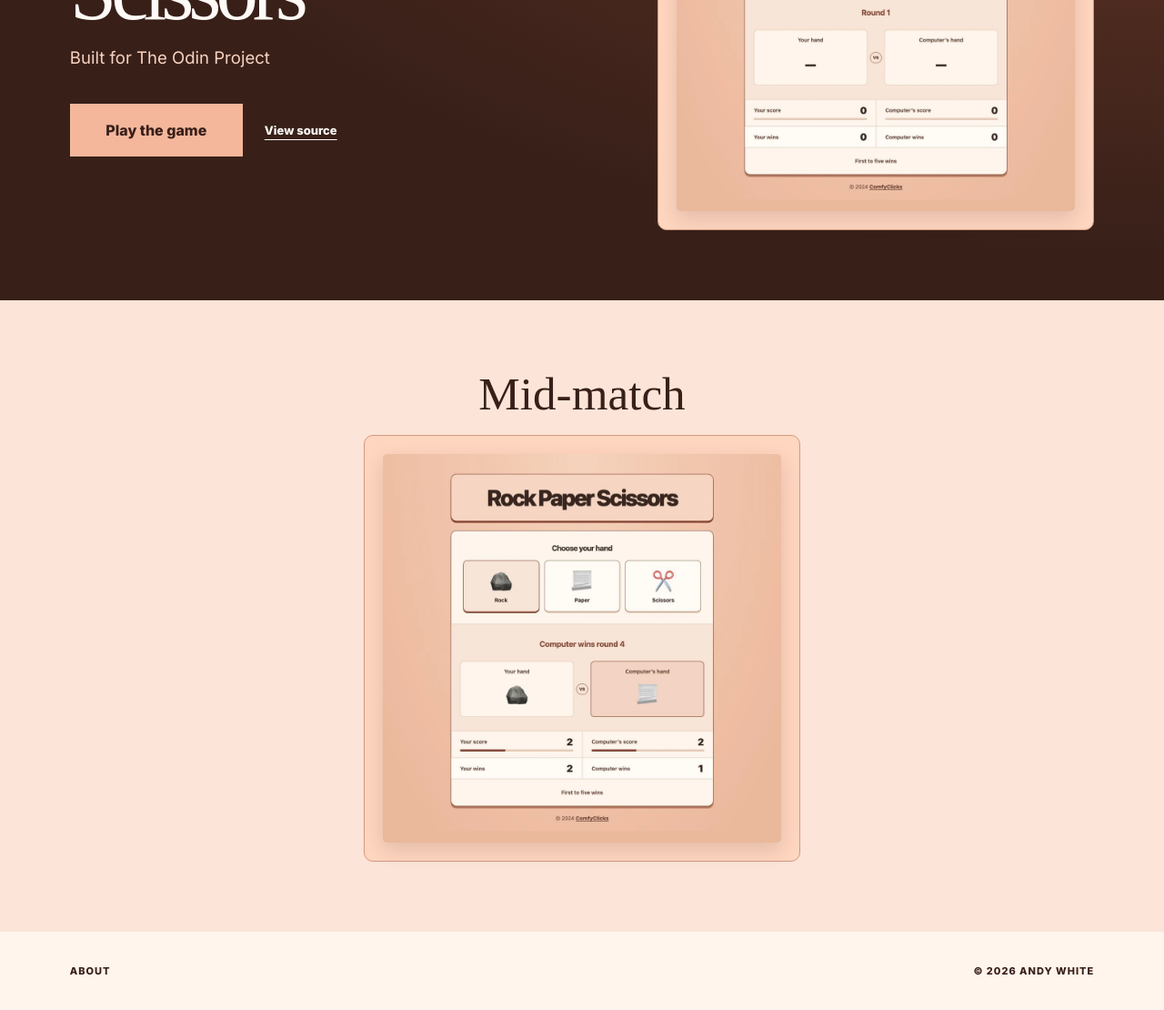
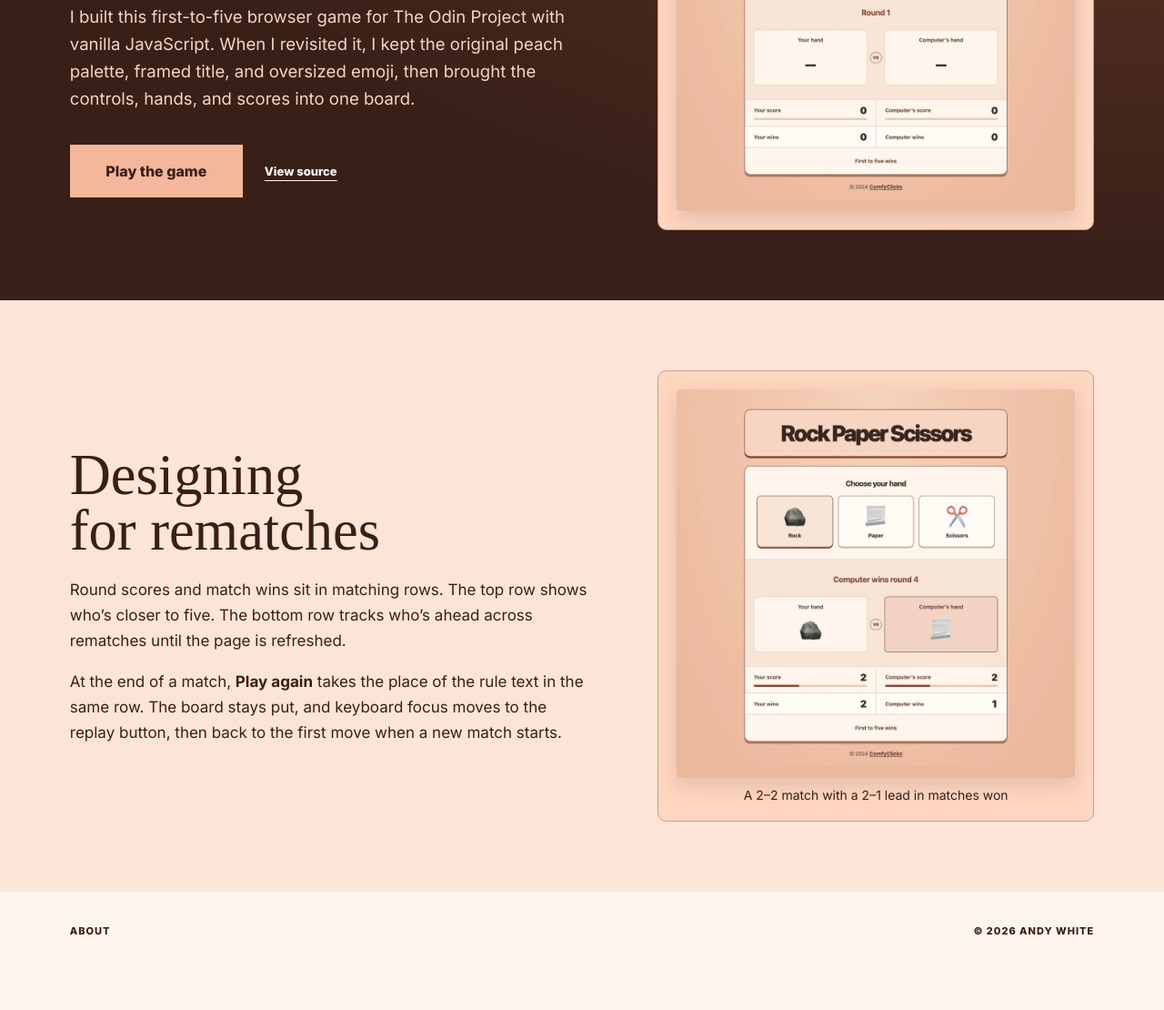
Before and after one commit to ComfyClicks/comfyclicks.github.io, a plain HTML site: page projects/rock-paper-scissors.html in a window 1280 px wide. Shown: the part 371-1481 px from the top of the page at 91% size. After the commit the page ends 1437 px from the top, so only its background shows below. Drawn offline with Linux system fonts and the light colour scheme; a web font is replaced by a local one.

Commit message:
Explain the design of Rock Paper Scissors rematches

```diff
--- a/projects/rock-paper-scissors.css
+++ b/projects/rock-paper-scissors.css
@@ -76,14 +76,23 @@
   padding-block: clamp(2.5rem, 6vw, 5rem);
 }
 
-.rps-project .product-section h2 {
-  margin: 0 0 1.25rem;
-  text-align: center;
-  font: 400 clamp(2rem, 1.6rem + 2vw, 3.5rem)/1 "Libre Caslon Display", serif;
+.rps-project .rematch-copy {
+  max-inline-size: 36rem;
 }
 
-.rps-project .product-section figure {
-  margin-inline: auto;
+.rps-project .rematch-copy h2 {
+  margin: 0 0 1.25rem;
+  font: 400 clamp(2.25rem, 1.5rem + 3vw, 4.75rem)/.98 "Libre Caslon Display", serif;
+  text-wrap: balance;
+}
+
+.rps-project .rematch-copy p {
+  font-size: 1.0625rem;
+  line-height: 1.65;
+}
+
+.rps-project .rematch-copy p:last-child {
+  margin-block-end: 0;
 }
 
 @media (max-width: 800px) {
--- a/projects/rock-paper-scissors.html
+++ b/projects/rock-paper-scissors.html
@@ -4,7 +4,7 @@
   <meta charset="utf-8">
   <meta name="viewport" content="width=device-width, initial-scale=1">
   <title>Rock Paper Scissors | Andy White</title>
-  <meta name="description" content="Rock Paper Scissors, a browser game Andy White built for The Odin Project.">
+  <meta name="description" content="Andy White’s first-to-five browser game for The Odin Project, with a refreshed design and a running match tally.">
   <meta name="theme-color" content="#382019">
   <link rel="canonical" href="https://andywhite.cv/projects/rock-paper-scissors.html">
   <link rel="icon" href="../assets/favicon.svg" type="image/svg+xml">
@@ -12,7 +12,7 @@
   <link rel="preconnect" href="https://fonts.gstatic.com" crossorigin>
   <link href="https://fonts.googleapis.com/css2?family=Inter:wght@400;600;700;800&amp;family=Libre+Caslon+Display&amp;family=Space+Grotesk:wght@600;700&amp;display=swap" rel="stylesheet">
   <link rel="stylesheet" href="library-app.css?v=1">
-  <link rel="stylesheet" href="rock-paper-scissors.css?v=1">
+  <link rel="stylesheet" href="rock-paper-scissors.css?v=2">
 </head>
 <body class="rps-project">
   <a class="skip-link" href="#main-content">Skip to main content</a>
@@ -25,7 +25,7 @@
       <div class="case-hero-inner">
         <div class="hero-copy">
           <h1 id="project-title">Rock Paper Scissors</h1>
-          <p class="lede">Built for The Odin Project</p>
+          <p class="lede">I built this first-to-five browser game for The Odin Project with vanilla JavaScript. When I revisited it, I kept the original peach palette, framed title, and oversized emoji, then brought the controls, hands, and scores into one board.</p>
           <div class="hero-actions">
             <a class="button button-solid" href="https://comfyclicks.github.io/Rock-Paper-Scissors/">Play the game</a>
             <a class="text-link" href="https://github.com/ComfyClicks/Rock-Paper-Scissors">View source</a>
@@ -39,13 +39,20 @@
       </div>
     </section>
 
-    <section class="product-section" aria-labelledby="mid-match">
-      <h2 id="mid-match">Mid-match</h2>
-      <figure class="screen-stage game-screen">
-        <div class="screen-frame">
-          <img src="../assets/projects/rock-paper-scissors/midgame.webp" width="1066" height="1040" alt="After round four, the score is tied at two. You have two match wins and the computer has one." loading="lazy" decoding="async">
+    <section class="product-section" aria-labelledby="rematches">
+      <div class="case-hero-inner">
+        <div class="rematch-copy">
+          <h2 id="rematches">Designing for rematches</h2>
+          <p>Round scores and match wins sit in matching rows. The top row shows who’s closer to five. The bottom row tracks who’s ahead across rematches until the page is refreshed.</p>
+          <p>At the end of a match, <strong>Play again</strong> takes the place of the rule text in the same row. The board stays put, and keyboard focus moves to the replay button, then back to the first move when a new match starts.</p>
         </div>
-      </figure>
+        <figure class="screen-stage game-screen">
+          <div class="screen-frame">
+            <img src="../assets/projects/rock-paper-scissors/midgame.webp" width="1066" height="1040" alt="After round four, the score is tied at two. You have two match wins and the computer has one." loading="lazy" decoding="async">
+          </div>
+          <figcaption>A 2–2 match with a 2–1 lead in matches won</figcaption>
+        </figure>
+      </div>
     </section>
   </main>
   <footer><a href="../about.html">About</a><span>© 2026 Andy White</span></footer>
```
